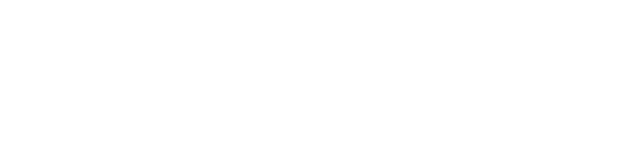
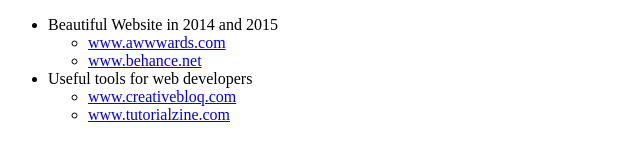
Before and after one commit to Szymon81/https-github.com-CodersLab-POZ_FER_S_17_Prework_HTML, a plain HTML site: page 03.Linki_i_ramka/index.html in a window 1280 px wide. Shown: the whole page, without its empty margins (0-640 px from the left). Drawn offline with Linux system fonts and the light colour scheme.

Commit message:
Update index.html

```diff
--- a/03.Linki_i_ramka/index.html
+++ b/03.Linki_i_ramka/index.html
@@ -5,6 +5,19 @@
     <title>Task 3</title>
 </head>
 <body>
-
+<ul>
+<li>Beautiful Website in 2014 and 2015
+<ul>
+    <li><a href="http://www.awwwards.com/websites/responsive-design" target="_blank">www.awwwards.com</a></li>
+    <li><a href="https://www.behance.net/gallery/19230847/website-design-best-of-2014" target="_blank">www.behance.net</a></li>
+</ul>
+</li>
+    <li>Useful tools for web developers
+<ul>
+    <li><a href="http://www.creativebloq.com/web-design/must-have-tools-developers-31411174">www.creativebloq.com</a></li>
+    <li><a href="hhttp://tutorialzine.com/2014/09/50-awesome-tools-and-resources-for-web-developers">www.tutorialzine.com</a></li>
+</ul>
+    </li>
+</ul>
 </body>
 </html>
```
